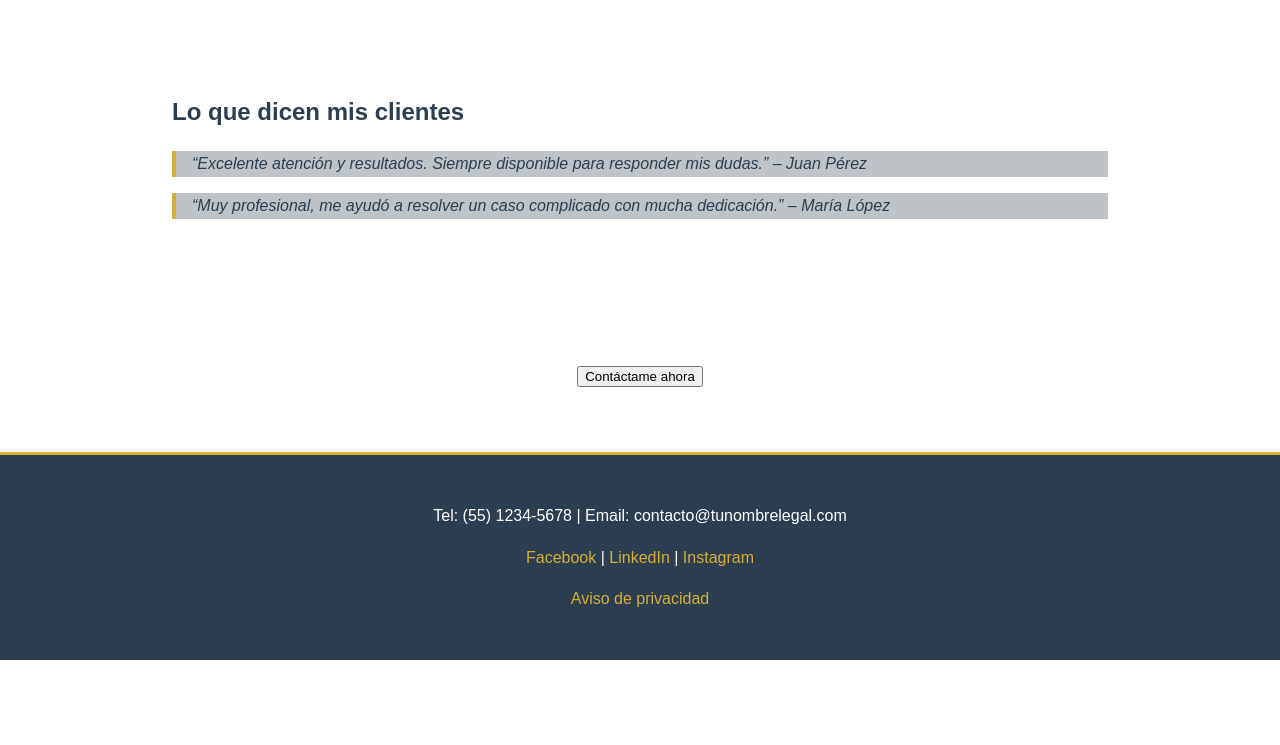
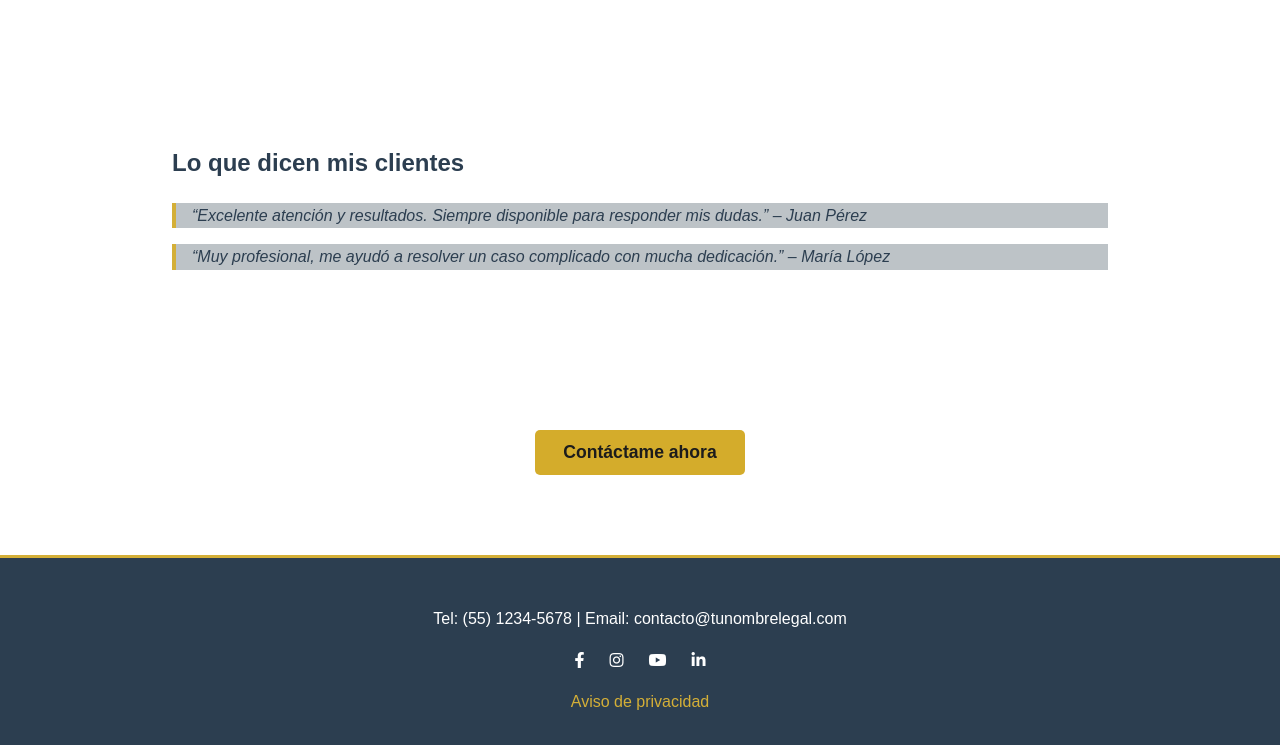
Before and after one commit to MauroMiranda0/cjm, a plain HTML site: page index.html in a window 1280 px wide. Shown: the part 983-1728 px from the top of the page. Before the commit the page ends 1643 px from the top, so only its background shows below. Drawn offline with Linux system fonts and the light colour scheme.

Commit message:
Add files via upload

```diff
--- a/index.html
+++ b/index.html
@@ -91,11 +91,26 @@
     </main>
 
     <footer id="contacto">
-        <p>Tel: (55) 1234-5678 | Email: contacto@tunombrelegal.com</p>
-        <p>
-            <a href="#">Facebook</a> | <a href="#">LinkedIn</a> | <a href="#">Instagram</a>
-        </p>
-        <p><a href="#">Aviso de privacidad</a></p>
+        <div class="footer-content">
+            <p>Tel: (55) 1234-5678 | Email: contacto@tunombrelegal.com</p>
+            <div class="socials" style="justify-content:center; margin-bottom: 1rem;">
+                <a href="#" aria-label="Facebook">
+                    <span class="cjm-social-icon"><i class="fab fa-facebook-f"></i></span>
+                </a>
+                <a href="#" aria-label="Instagram">
+                    <span class="cjm-social-icon"><i class="fab fa-instagram"></i></span>
+                </a>
+                <a href="#" aria-label="YouTube">
+                    <span class="cjm-social-icon"><i class="fab fa-youtube"></i></span>
+                </a>
+                <a href="#" aria-label="LinkedIn">
+                    <span class="cjm-social-icon"><i class="fab fa-linkedin-in"></i></span>
+                </a>
+            </div>
+            <p>
+                <a href="#">Aviso de privacidad</a>
+            </p>
+        </div>
     </footer>
 
     <script src="script.js"></script>
--- a/styles.css
+++ b/styles.css
@@ -333,51 +333,6 @@ footer a:hover {
     }
 }
 
-/* --- RESPONSIVE 800px (AJUSTES ADICIONALES) --- */
-/* @media (max-width: 800px) {
-    .cjm-header {
-        flex-direction: column;
-        align-items: center;
-        gap: 1rem;
-        padding: 1rem 0.5rem 0.5rem 0.5rem;
-    }
-    .cjm-logo-block {
-        justify-content: center;
-        width: 100%;
-    }
-    .cjm-info-block {
-        flex-direction: column;
-        align-items: center;
-        gap: 0.7rem;
-        width: 100%;
-    }
-    .cjm-hours-center {
-        justify-content: center;
-        width: 100%;
-    }
-    .cjm-hours {
-        flex-direction: column;
-        align-items: center;
-        gap: 0.2rem;
-        width: 100%;
-    }
-    .cjm-subtext {
-        text-align: center;
-        margin-left: 0;
-    }
-    .cjm-socials {
-        justify-content: center;
-        width: 100%;
-        gap: 1.2rem;
-        margin-top: 0.5rem;
-    }
-    .cjm-logo-svg img {
-        width: 80px;
-        height: 80px;
-        max-width: 90vw;
-    }
-} */
-
 /* --- RESPONSIVE 1400px --- */
 @media (min-width: 1400px) {
     .cjm-navbar-inner {
@@ -397,3 +352,20 @@ footer a:hover {
     background: #2C3E50;
     z-index: 1200;
 }
+
+.cta-btn {
+  background-color: #d4ac2b;
+  color: #1c1c1c;
+  padding: 12px 28px;
+  border-radius: 5px;
+  border: none;
+  font-weight: bold;
+  font-size: 1.1em;
+  cursor: pointer;
+  transition: background 0.2s, color 0.2s;
+  margin: 1rem 0;
+}
+.cta-btn:hover {
+  background: #b7950b;
+  color: #fff;
+}
```
